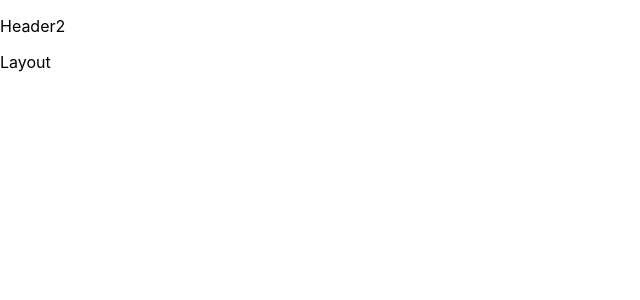
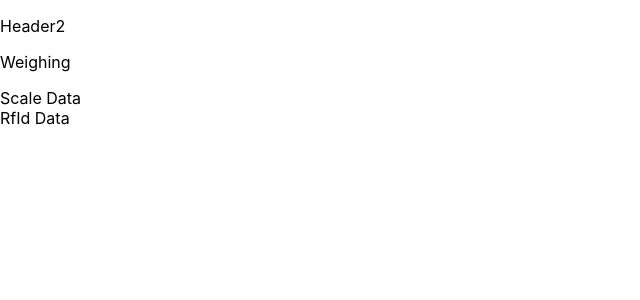
Before and after one commit to yalcomania/vetident-device, a React (Create React App) app: page / in a window 1280 px wide. Shown: the top 300 px of the page, without its empty margins (0-640 px from the left). Built offline with nearby package versions, Linux system fonts and the light colour scheme.

Commit message:
weighing ilk ekran

```diff
--- a/src/Components/Layout/Layout.js
+++ b/src/Components/Layout/Layout.js
@@ -1,9 +1,11 @@
-import React, {Component} from 'react'
+import React, {Component} from 'react';
+import Weighing from '../Weighing/Weighing';
 
 class Layout extends Component{
     render(){
         return (
-            <p>Layout</p>
+            <Weighing></Weighing>
+
             );
     }
 }
--- /dev/null
+++ b/src/Components/RfIdData/RfIdData.js
@@ -0,0 +1,13 @@
+import React, {Component} from 'react'
+
+class RfIdData extends Component{
+    render(){
+        return (
+            <div>
+                RfId Data
+            </div>
+        )
+    }
+}
+
+export default RfIdData;
--- /dev/null
+++ b/src/Components/ScaleData/ScaleData.js
@@ -0,0 +1,13 @@
+import React, {Component} from 'react'
+
+class ScaleData extends Component{
+    render(){
+        return (
+            <div>
+                Scale Data
+            </div>
+        )
+    }
+}
+
+export default ScaleData;
--- /dev/null
+++ b/src/Components/Weighing/Weighing.js
@@ -0,0 +1,17 @@
+import React,{ Component , Fragment } from 'react'
+import ScaleData from '../ScaleData/ScaleData'
+import RfIdData from '../RfIdData/RfIdData'
+
+class Weighing extends Component{
+    render(){
+        return(
+            <Fragment>
+                <p>Weighing</p>
+                <ScaleData></ScaleData>
+                <RfIdData></RfIdData>
+            </Fragment>
+        )
+    }
+}
+
+export default Weighing;
```
Also changed, not shown: 1 other file (tests, documents, lock files or other folders).
